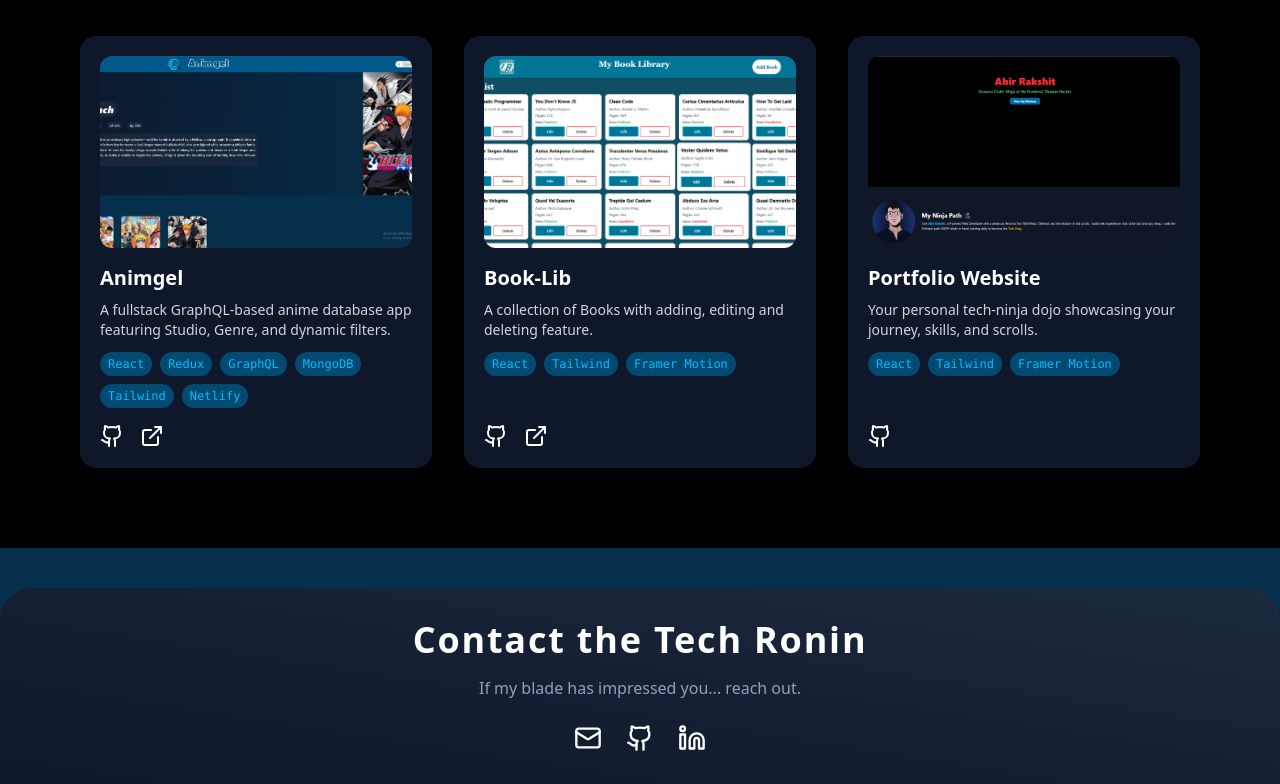
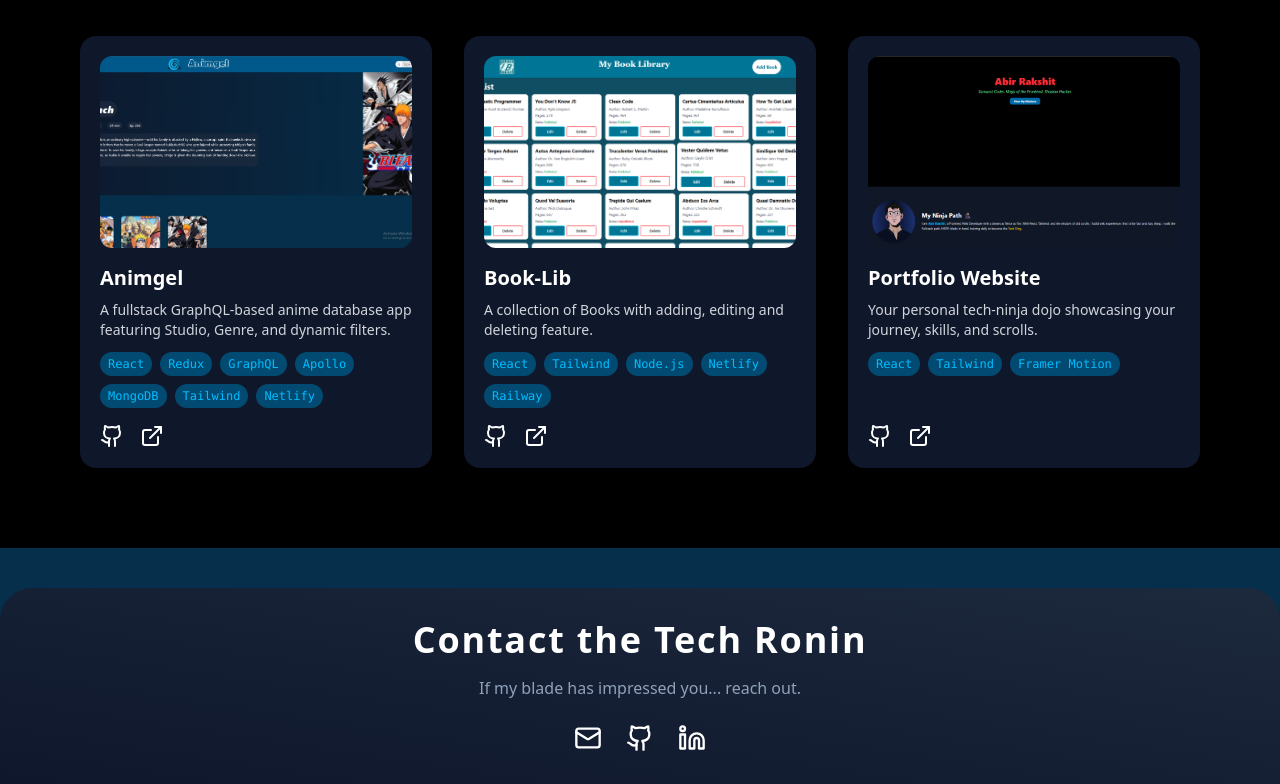
Before and after one commit to araksh10/abirFolio, a React (Vite) app: page / in a window 1280 px wide. Shown: the part 2300-3084 px from the top of the page. Built offline with nearby package versions, Linux system fonts and the light colour scheme.

Commit message:
minor fixes

```diff
--- a/src/components/Projects.jsx
+++ b/src/components/Projects.jsx
@@ -9,7 +9,15 @@ const projects = [
 		image: `${animgel}`,
 		description:
 			"A fullstack GraphQL-based anime database app featuring Studio, Genre, and dynamic filters.",
-		tech: ["React", "Redux", "GraphQL", "MongoDB", "Tailwind", "Netlify"],
+		tech: [
+			"React",
+			"Redux",
+			"GraphQL",
+			"Apollo",
+			"MongoDB",
+			"Tailwind",
+			"Netlify",
+		],
 		repo: "https://github.com/araksh10/Animgel-v2",
 		live: "https://animgel.netlify.app/",
 	},
@@ -18,7 +26,7 @@ const projects = [
 		image: `${booklib}`,
 		description:
 			"A collection of Books with adding, editing and deleting feature.",
-		tech: ["React", "Tailwind", "Framer Motion"],
+		tech: ["React", "Tailwind", "Node.js", "Netlify", "Railway"],
 		repo: "https://github.com/araksh10/BookLib",
 		live: "https://booklib-araksh.netlify.app/",
 	},
@@ -29,7 +37,7 @@ const projects = [
 			"Your personal tech-ninja dojo showcasing your journey, skills, and scrolls.",
 		tech: ["React", "Tailwind", "Framer Motion"],
 		repo: "https://github.com/araksh10/abirFolio",
-		live: "",
+		live: "https://abirfolio.vercel.app/",
 	},
 	// Add more projects
 ];
```
